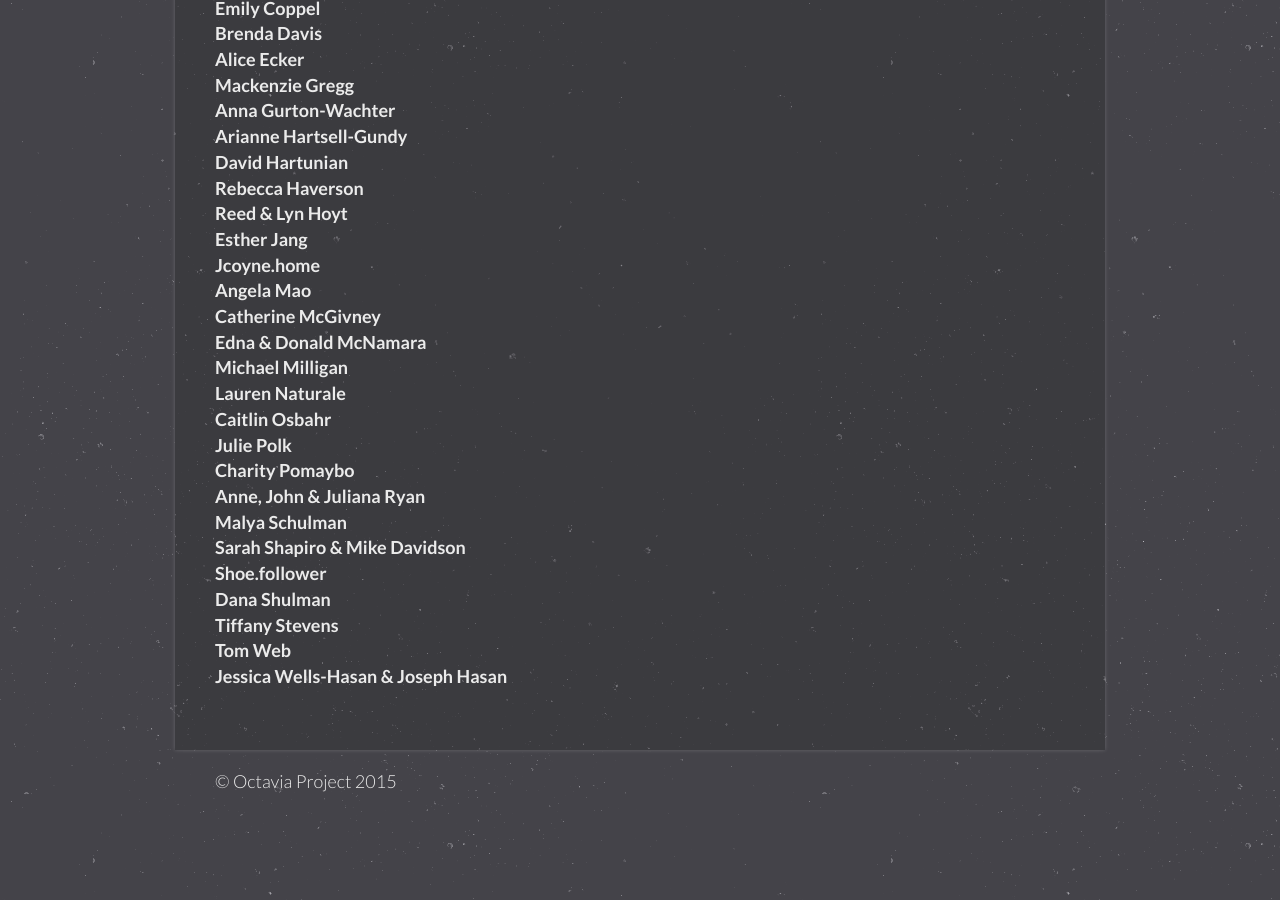
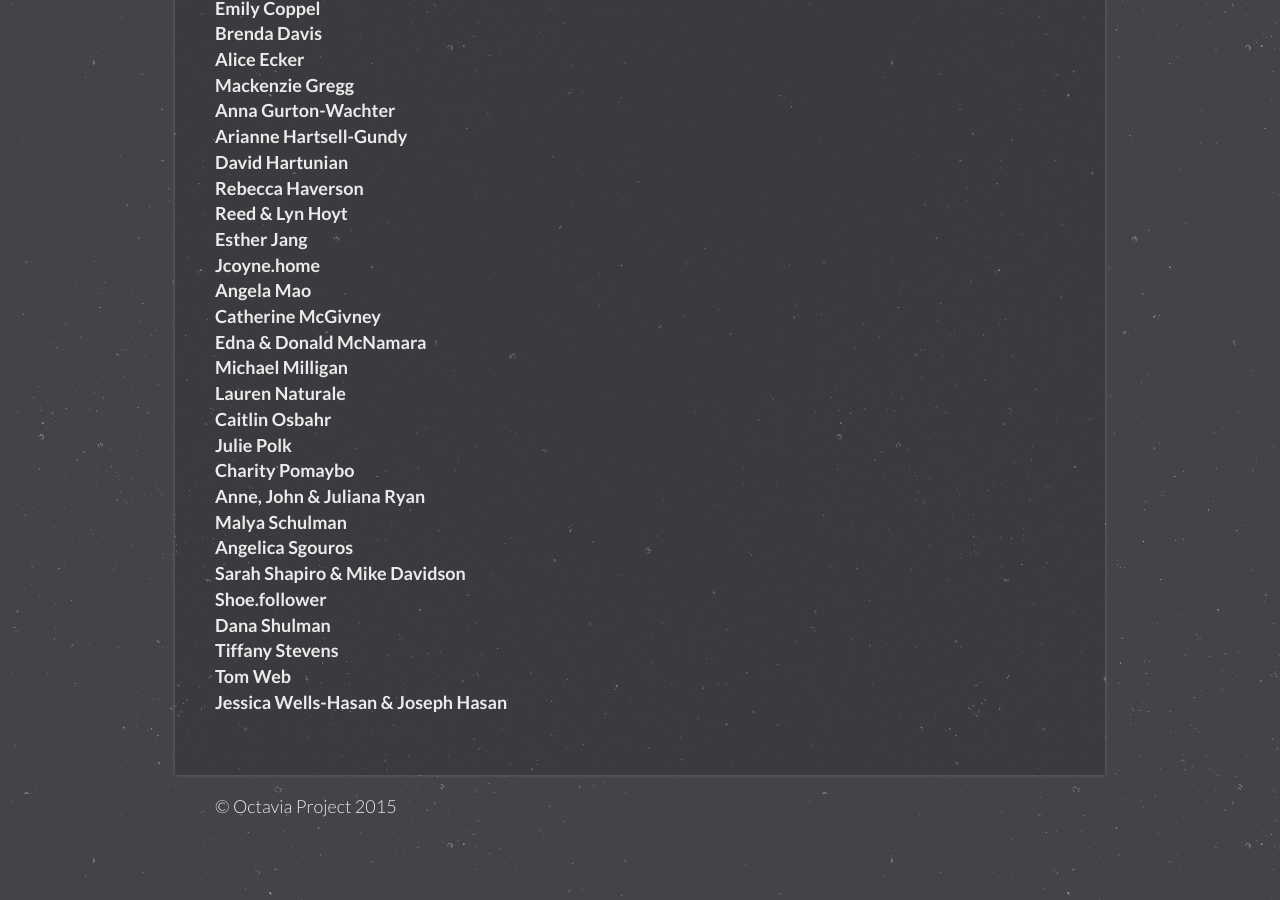
Before and after one commit to OctaviaProject/octaviaproject.github.io, a Jekyll site: the page built from donate.html, in a window 1280 px wide and 900 px high, scrolled down 1507 px. Built offline with Jekyll 4.4.1, drawn with Linux system fonts in a browser that asks for light colours; before the commit the page ends 2381 px from its top, so only the background shows below that.

Commit message:
Added donor names

```diff
--- a/donate.html
+++ b/donate.html
@@ -72,6 +72,7 @@
           Charity Pomaybo<br>
           Anne, John & Juliana Ryan<br>
           Malya Schulman<br>
+          Angelica Sgouros<br>
           Sarah Shapiro & Mike Davidson<br>
           Shoe.follower<br>
           Dana Shulman<br>
```
